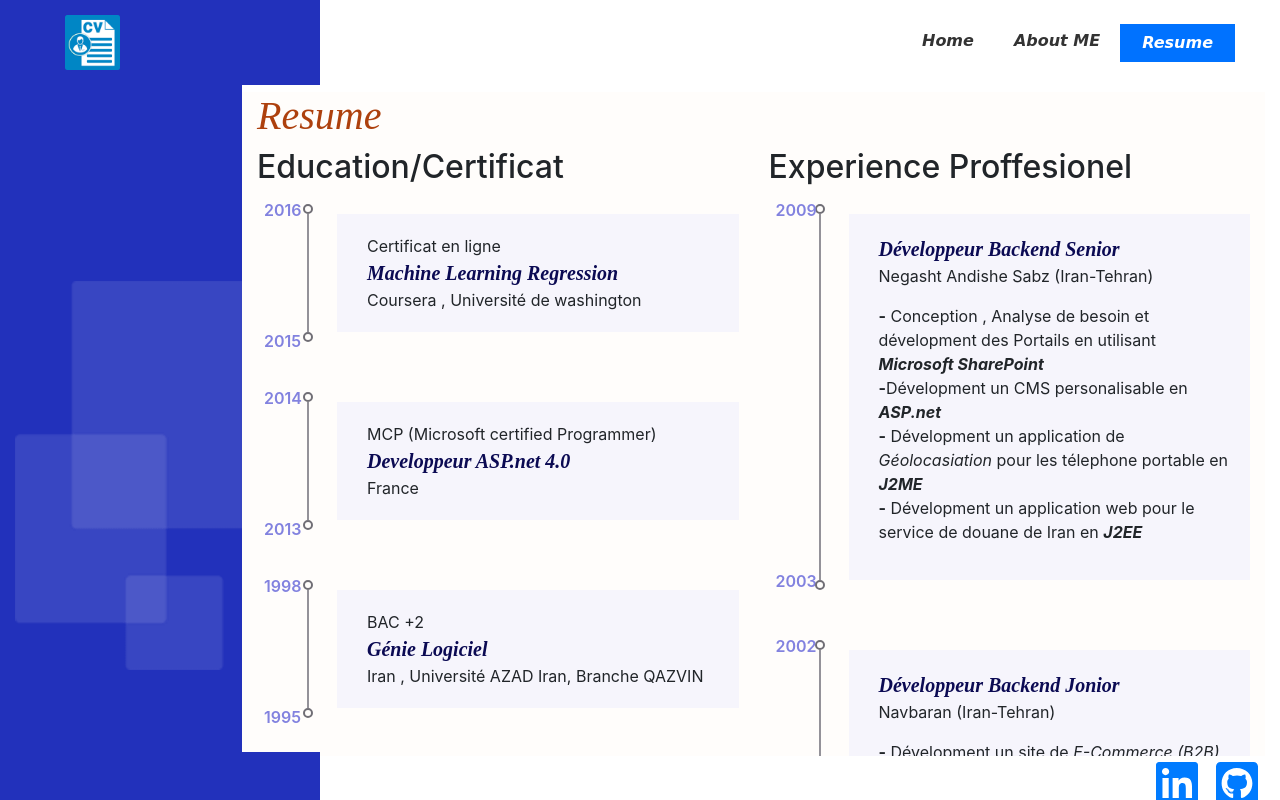
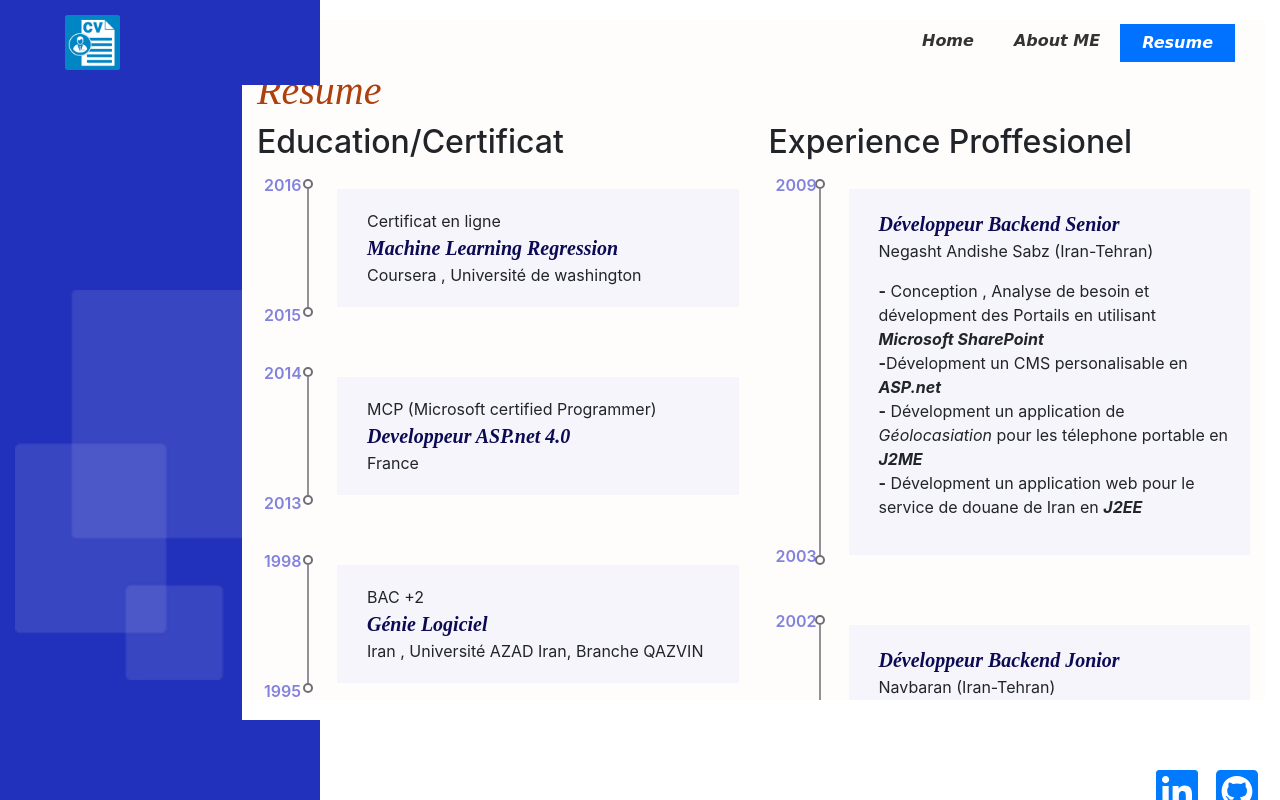
Before and after one commit to davsap/resume, a plain HTML site: page resume.html in a window 1280 px wide. Drawn offline with nearby package versions, Linux system fonts and the light colour scheme.

Commit message:
changing in styles and homepage

```diff
--- a/css/resume.css
+++ b/css/resume.css
@@ -3,8 +3,8 @@
 
   border-top: 20px solid #fff;
     border-bottom: 20px solid #fff;
-
-    height: 88vh;
+    padding-top: 5%;
+    height:90vh;
     overflow-x: hidden;
     overflow-y: scroll;
     overflow-y: auto;
--- a/css/styles.css
+++ b/css/styles.css
@@ -28,17 +28,17 @@
   }
 
   .headerHeight{
-      height: 9vh;
+      height: auto;
 
   }
 
   .footerHeight{
-      height: 6vh;
+      height: 5vh;
 
 
   }
   .sectionHeight{
-    height: 85vh;
+    height:100vh;
 
 
   }
```
